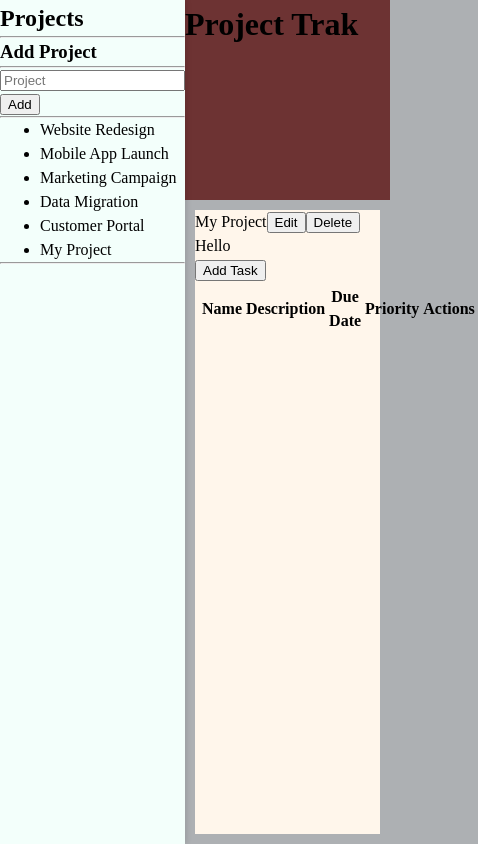
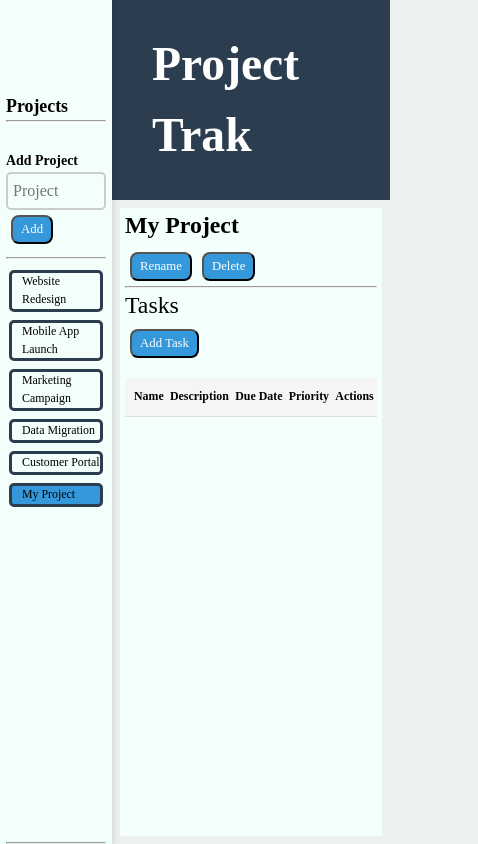
Before and after one commit to jose-g315/project-trak, a website built with webpack: page src/template.html in a window 390 px wide. Shown: the whole page, 478 px wide, since content can reach past the window. Built offline with nearby package versions, Linux system fonts and the light colour scheme; a web font is replaced by a local one.

Commit message:
style page

```diff
--- a/src/modules/dom.js
+++ b/src/modules/dom.js
@@ -5,14 +5,18 @@ const table = document.querySelector('.taskTable');
 
 function renderContent(project) {
   if (project) {
+    highlightCurrentProject(project);
     renderProjectBanner(project);
     renderTaskHeader();
     renderTaskTable(project.tasks);
-  } else {
-    banner.textContent = '';
-    header.textContent = '';
-    table.textContent = '';
   }
+}
+function highlightCurrentProject(project) {
+  document.querySelectorAll('.projectList li').forEach((li) => {
+    li.classList.remove('current');
+  });
+  const li = document.querySelector(`li[data-id="${project.projectId}"]`);
+  li.classList.add('current');
 }
 function renderProjectList(projects) {
   list.textContent = '';
@@ -25,14 +29,17 @@ function renderProjectList(projects) {
 }
 function renderProjectBanner(project) {
   banner.textContent = '';
-  banner.textContent = project.projectName;
+  const bannerHeader = document.createElement('h1');
+  bannerHeader.textContent = project.projectName;
+  const btnDiv = document.createElement('div');
   const editBtn = document.createElement('button');
-  editBtn.textContent = 'Edit';
+  editBtn.textContent = 'Rename';
   editBtn.dataset.action = 'edit';
   const deleteBtn = document.createElement('button');
   deleteBtn.textContent = 'Delete';
   deleteBtn.dataset.action = 'delete';
-  banner.append(editBtn, deleteBtn);
+  btnDiv.append(editBtn, deleteBtn);
+  banner.append(bannerHeader, btnDiv);
 
   renderTaskHeader();
   renderTaskTable(project.tasks);
@@ -85,7 +92,7 @@ function renderTaskHeader() {
   header.textContent = '';
   const addTaskBtn = document.createElement('button');
   const taskHeader = document.createElement('div');
-  taskHeader.textContent = 'Hello';
+  taskHeader.textContent = 'Tasks';
   addTaskBtn.textContent = 'Add Task';
   addTaskBtn.dataset.action = 'add';
   header.append(taskHeader, addTaskBtn);
@@ -114,10 +121,15 @@ function renderTaskTable(tasks) {
   tasks.forEach((task) => {
     const row = document.createElement('tr');
     row.dataset.id = task.id;
+    // if task is completed
+    if (task.status === 'completed') {
+      row.classList.add('taskCompleted');
+    }
     const statusCell = document.createElement('td');
     const checkbox = document.createElement('input');
     checkbox.type = 'checkbox';
     checkbox.classList.add('task-checkbox');
+    checkbox.checked = task.status === 'completed';
     statusCell.appendChild(checkbox);
     const nameCell = document.createElement('td');
     nameCell.textContent = task.name;
@@ -127,6 +139,8 @@ function renderTaskTable(tasks) {
     dueDateCell.textContent = task.dueDate;
     const priorityCell = document.createElement('td');
     priorityCell.textContent = task.priority;
+    priorityCell.classList.add(displayPriority(task.priority));
+    displayPriority(priorityCell.textContent);
     const actionCell = document.createElement('button');
     actionCell.textContent = 'Delete';
     actionCell.dataset.action = 'delete';
@@ -143,6 +157,23 @@ function renderTaskTable(tasks) {
   });
   table.appendChild(tableBody);
 }
+function displayPriority(priority) {
+  let className = '';
+  switch (priority) {
+    case 'High': {
+      className = 'high';
+      return className;
+    }
+    case 'Medium': {
+      className = 'medium';
+      return className;
+    }
+    case 'Low': {
+      className = 'low';
+      return className;
+    }
+  }
+}
 
 export {
   renderContent,
--- a/src/styles.css
+++ b/src/styles.css
@@ -1,3 +1,5 @@
+@import url('https://fonts.googleapis.com/css2?family=Tomorrow:ital,wght@0,100;0,200;0,300;0,400;0,500;0,600;0,700;0,800;0,900;1,100;1,200;1,300;1,400;1,500;1,600;1,700;1,800;1,900&display=swap');
+
 /* reset */
 *,
 *::before,
@@ -6,9 +8,19 @@
 }
 * {
   margin: 0;
+  font-family: Tomorrow;
 }
 :root {
   line-height: 1.5;
+  --primary: hsl(210, 29%, 24%);
+  --secondary: #3498db;
+  --success: #27ae60;
+  --warning: #e7bb08;
+  --danger: #c0392b;
+  --muted: #7f8c8d;
+  --bg: #ecf0f1;
+  --text: hsl(192, 90%, 100%);
+  --fg: rgb(243, 255, 251);
 }
 img,
 picture,
@@ -30,7 +42,10 @@ h6 {
   text-wrap: balance;
 }
 body {
-  background-color: rgb(173, 176, 179);
+  background-color: var(--bg);
+  max-width: 2100px;
+  margin-left: auto;
+  margin-right: auto;
 }
 /* app */
 .app {
@@ -42,29 +57,183 @@ body {
     'sidebar content content content content';
   height: 100vh;
 }
+button {
+  padding: 5px;
+  padding-left: 8px;
+  padding-right: 8px;
+  border-radius: 8px;
+  font-size: 0.8rem;
+  margin: 5px;
+  max-width: fit-content;
+  background-color: var(--secondary);
+  color: var(--text);
+}
+button:hover {
+  transform: translate(0px, -1px);
+  background-color: var(--primary);
+}
 /* topbar */
 .topbar {
   grid-area: topbar;
-  background-color: rgb(109, 51, 51);
+  display: flex;
+  background-color: var(--primary);
+  padding-left: 40px;
+  align-items: center;
+  font-size: clamp(1rem, 2vw + 1rem, 2rem);
+  color: var(--text);
 }
 /* sidebar */
+.current {
+  background-color: var(--secondary);
+}
 .sidebar {
   grid-area: sidebar;
   box-shadow: 2px 0 5px rgba(0, 0, 0, 0.1);
-  background-color: rgb(243, 255, 251);
+  background-color: var(--fg);
+  display: flex;
+  flex-direction: column;
+  padding-left: 20px;
+  padding-right: 20px;
+  font-size: clamp(0.5rem, 1vw + 0.5rem, 1.2rem);
 }
-.project-list {
-  max-height: 580px;
+.sidebar > h2 {
+  min-height: 120px;
+}
+.sideHeader {
+  min-height: 50px;
+  display: flex;
+  align-items: end;
+}
+#projectForm {
+  margin-bottom: 8px;
+}
+input,
+textarea {
+  border: 2px solid #ccc;
+  border-radius: 5px;
+  padding: 0.5rem 0;
+  padding-left: 5px;
+  font-size: 1rem;
+  background: transparent;
+}
+input:focus,
+textarea:focus {
+  outline: none;
+  border-color: var(--secondary);
+}
+
+.projectList {
+  max-height: 600px;
   overflow-y: auto;
+  flex: auto;
+  list-style: none;
+  padding: 10px;
+}
+.projectList > li {
+  margin-top: 8px;
+  border-radius: 5px;
+  border: 3px solid var(--primary);
+  padding-left: 10px;
+}
+.projectList > li:hover {
+  background-color: hsl(204, 70%, 75%);
 }
 /* content */
 .content {
   grid-area: content;
-  margin: 10px;
-  background-color: rgb(255, 246, 235);
+  margin: 15px;
+  background-color: var(--fg);
+  display: flex;
+  flex-direction: column;
+  padding-left: 10px;
+  padding-right: 10px;
 }
 .projectBanner {
+  display: grid;
+  grid-template-rows: 1fr 1fr;
 }
+.projectBanner > h1 {
+  font-size: clamp(1rem, 2vw + 1rem, 2.8rem);
+}
+
+.taskHeader {
+  font-size: clamp(1rem, 2vw + 1rem, 2rem);
+  display: grid;
+}
+/* table */
+table {
+  width: 100%;
+  margin-top: 15px;
+  border-collapse: collapse;
+
+  font-size: clamp(0.7rem, 1vw + 0.5rem, 1.2rem);
+}
+
+th,
+td {
+  padding: 10px 3px;
+  border-bottom: 1px solid #ddd;
+}
+th {
+  text-align: left;
+  background: #f5f5f5;
+  font-weight: 600;
+}
+.high {
+  color: var(--danger);
+  font-weight: bolder;
+}
+.medium {
+  color: var(--warning);
+  font-weight: bolder;
+}
+.low {
+  color: var(--success);
+  font-weight: bolder;
+}
+.task-checkbox {
+  height: 20px;
+  width: 20px;
+}
+
 .taskCompleted {
   text-decoration: line-through;
 }
+/* task form/dialog */
+#taskDialog {
+  height: 450px;
+  width: 350px;
+  position: fixed;
+  inset: 50% auto auto 50%;
+  transform: translate(-50%, -50%);
+}
+#taskDialog::backdrop {
+  background: rgba(0, 0, 0, 0.4);
+}
+.taskForm {
+  height: 100%;
+  display: flex;
+  flex-direction: column;
+  justify-content: center;
+  align-items: center;
+  gap: 10px;
+}
+
+@media (max-width: 600px) {
+  .sidebar {
+    max-width: 150px;
+    padding-left: 6px;
+    padding-right: 6px;
+  }
+  input {
+    max-width: 100px;
+  }
+  .projectList {
+    padding: 3px;
+  }
+  .content {
+    margin: 8px;
+    padding-left: 5px;
+    padding-right: 5px;
+  }
+}
--- a/src/template.html
+++ b/src/template.html
@@ -11,9 +11,16 @@
         <h2>Add Task</h2>
         <label> Name:<input type="text" name="name" required /></label>
         <label
-          >Description:<input type="text" name="description" required
-        /></label>
+          >Description:<textarea
+            type="textarea"
+            name="description"
+            required
+          ></textarea>
+        </label>
         <label>Due Date:<input type="date" name="dueDate" required /></label>
+
+        <fieldset>
+          <legend>Priority</legend>
           <label>
             <input type="radio" name="priority" value="low" checked />
             Low
@@ -26,6 +33,7 @@
             <input type="radio" name="priority" value="high" />
             High
           </label>
+        </fieldset>
 
         <menu>
           <button id="cancelTaskBtn" value="cancel" type="button">
@@ -40,10 +48,10 @@
         <h1>Project Trak</h1>
       </header>
       <div class="sidebar">
-        <h2>Projects</h2>
+        <h2 class="sideHeader">Projects</h2>
         <hr />
-        <h3>Add Project</h3>
-        <hr />
+        <h3 class="sideHeader">Add Project</h3>
+
         <form action="" id="projectForm">
           <input id="quickProject" placeholder="Project" required />
           <button id="addProjectBtn" class="btn" type="submit">Add</button>
@@ -54,6 +62,7 @@
       </div>
       <div class="content">
         <div class="projectBanner"></div>
+        <hr />
         <div class="taskContainer">
           <div class="taskHeader"></div>
           <table class="taskTable"></table>
```
Lines whose indentation alone changed are shown as unchanged.
